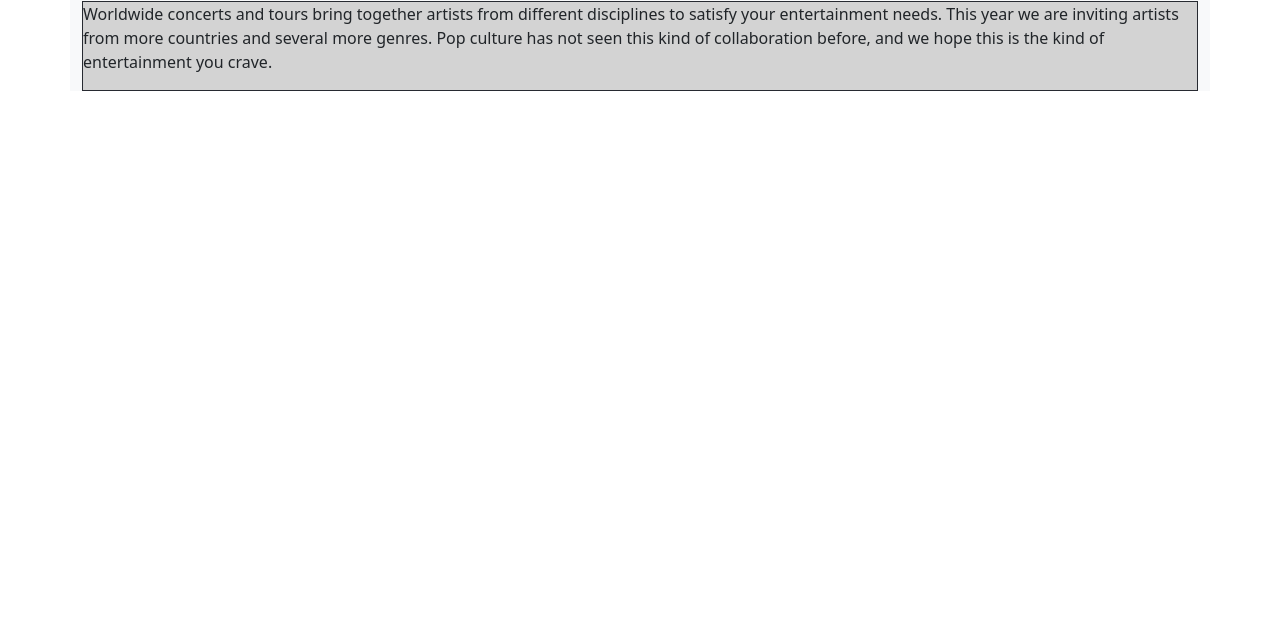
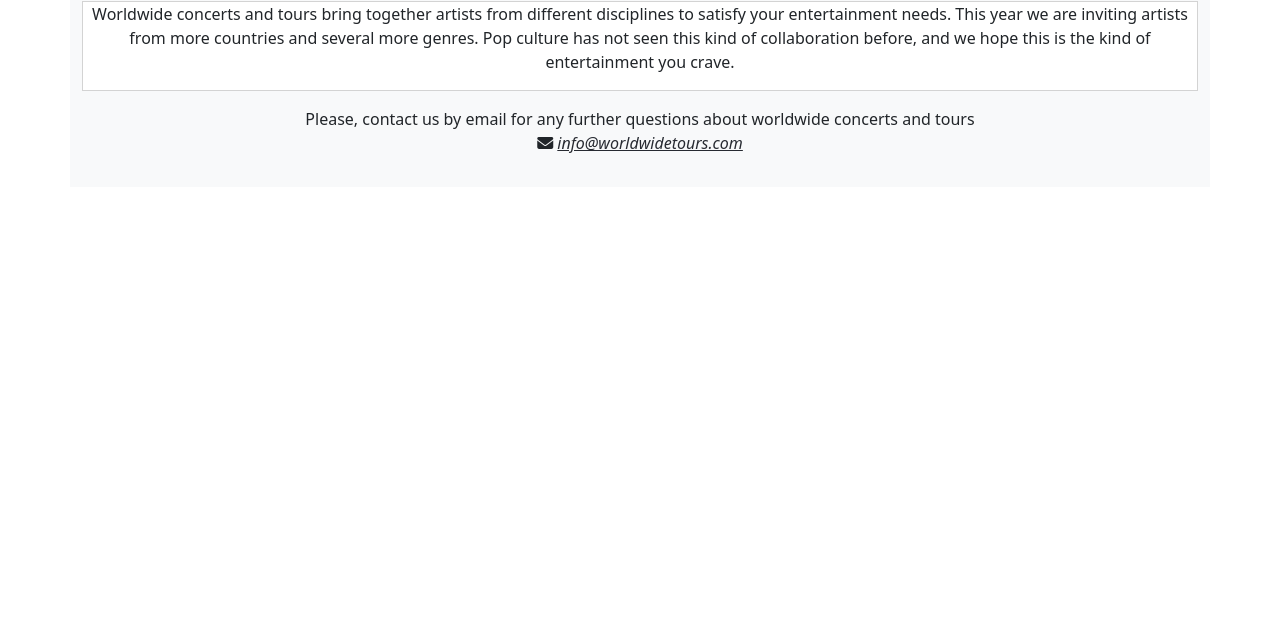
Before and after one commit to chrystalme/concert-hub, a website: page about.html in a window 1280 px wide. Shown: the part 167-800 px from the top of the page. Drawn offline with Linux system fonts and the light colour scheme.

Commit message:
Add about.html page

```diff
--- a/about.html
+++ b/about.html
@@ -33,6 +33,10 @@
                  and we hope this is the kind of entertainment you crave.
             </p>
         </article>
+        <div class="contact py-3">
+            <p>Please, contact us by email for any further questions about worldwide concerts and tours <br> <i class="fas fa-envelope"></i> <a href="mailto:#"><em>info@worldwidetours.com</em></a></p>
+
+        </div>
     </div>
 </body>
 
--- a/sass/_about.scss
+++ b/sass/_about.scss
@@ -5,7 +5,13 @@ $grey-color: #d3d3d3;
 
 
 .about__article {
-    border: 1px solid #272a31;
-    background-color: #d3d3d3;
-
+    border: 1px solid #d3d3d3;
+    background-color: white;
+    text-align: center;
 }
+.contact {
+    text-align: center;
+    a{
+        color: #272a31;
+    }
+}
```
Also changed, not shown: css/style.css, 1 other file.
